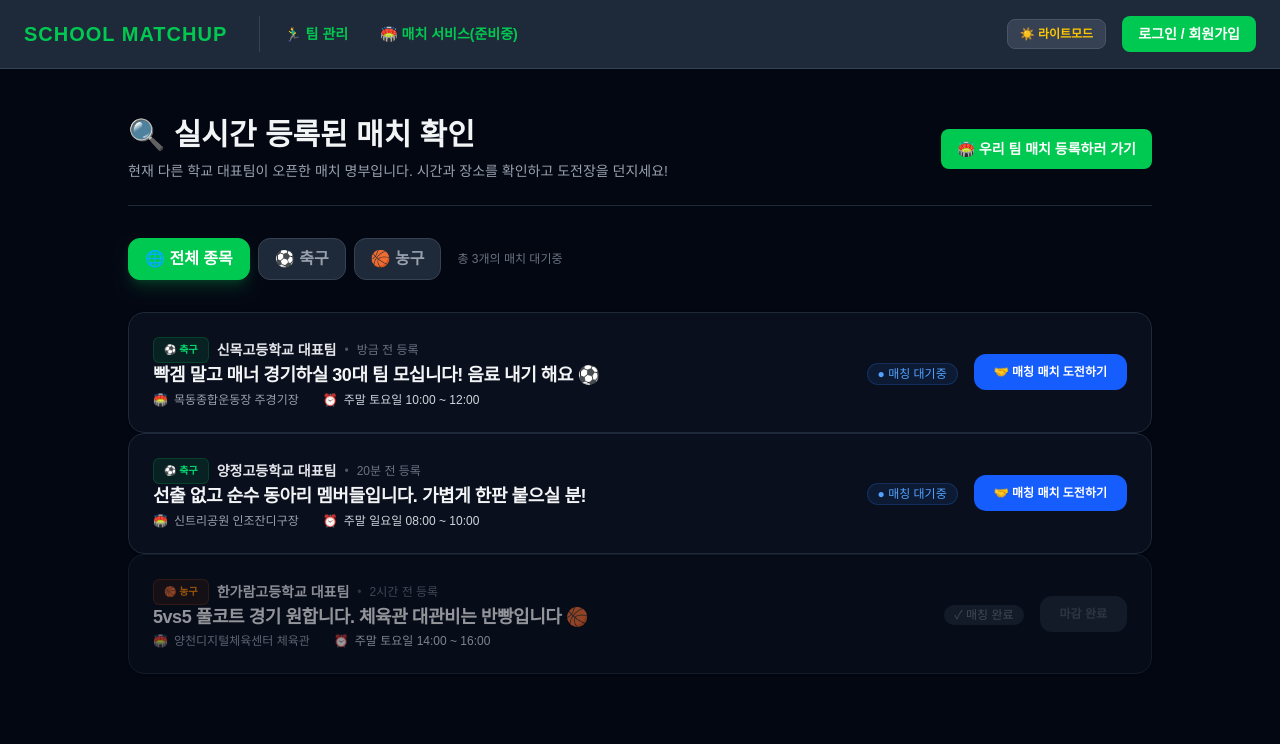
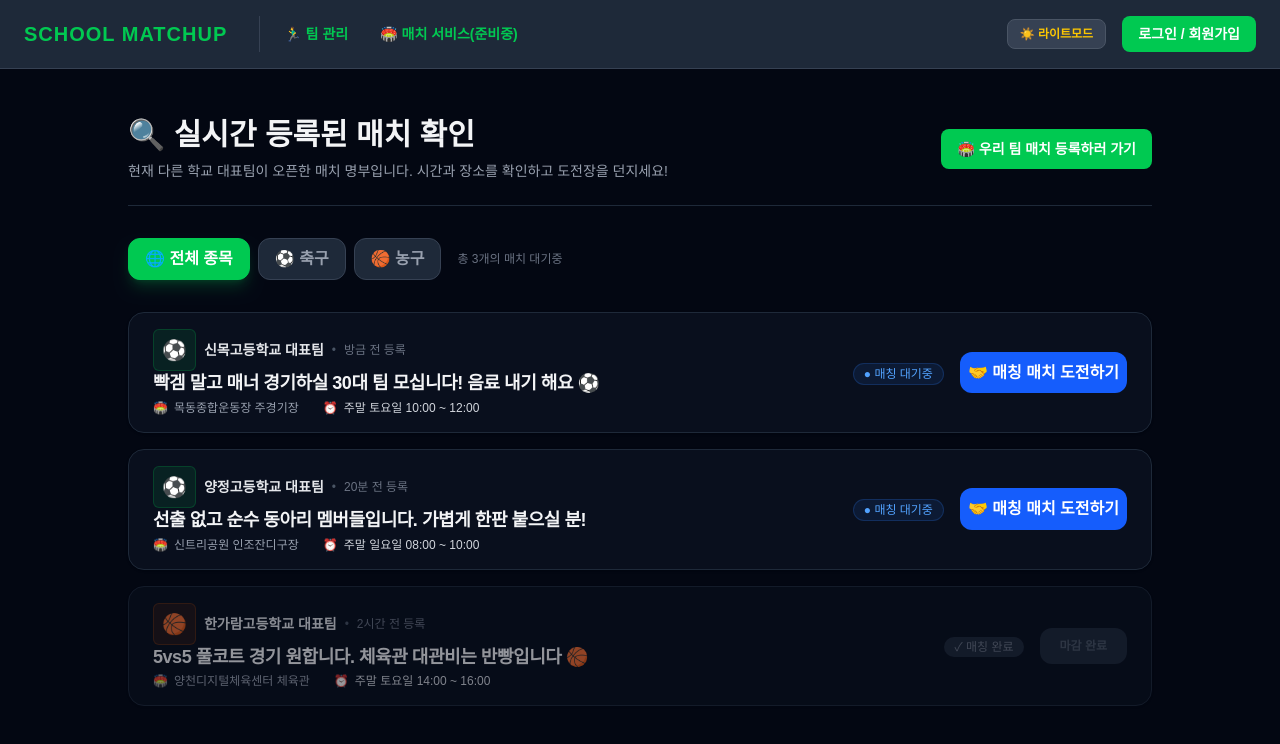
Before and after one commit to ssunvirus/sports-matching-service, a Next.js app in the folder sports-web/: page /match-list in a window 1280 px wide. Shown: the top 744 px of the page. Built offline with nearby package versions, Linux system fonts and the light colour scheme.

Commit message:
6/10수정사항

```diff
--- a/sports-web/src/app/match-list/page.tsx
+++ b/sports-web/src/app/match-list/page.tsx
@@ -104,7 +104,7 @@ export default function MatchListPage() {
         </div>
 
         {/* 🗂️ 실시간 매치업 보드 피드 리스트 구역 */}
-        <div className="space-y-2">
+        <div className="space-y-2 flex flex-col gap-4">
           {filteredMatches.length === 0 ? (
             <div className="text-center p-12 border-2 border-dashed border-gray-800 rounded-2xl bg-gray-900/20">
               <p className="text-gray-500 text-sm">
@@ -115,7 +115,7 @@ export default function MatchListPage() {
             filteredMatches.map((match) => (
               <div
                 key={match.id}
-                className={`p-6 rounded-2xl border transition-all bg-gray-900/50 border-gray-800 hover:border-gray-700 shadow-sm flex flex-col md:flex-row justify-between items-start md:items-center gap-6 ${
+                className={`px-4 xl:px-6 py-4 rounded-2xl border transition-all bg-gray-900/50 border-gray-800 hover:border-gray-700 shadow-sm flex flex-col lg:flex-row justify-between items-start lg:items-center gap-4 xl:gap-6 ${
                   match.status === "매칭완료" ? "opacity-60" : ""
                 }`}
               >
@@ -124,13 +124,13 @@ export default function MatchListPage() {
                   <div className="flex items-center gap-2 flex-wrap">
                     {/* 종목 태그 */}
                     <span
-                      className={`px-2.5 py-1 rounded-md text-[10px] font-extrabold ${
+                      className={`px-2 py-1 rounded-md text-[20px] font-extrabold ${
                         match.sportType === "축구"
                           ? "bg-green-500/10 text-green-400 border border-green-500/20"
                           : "bg-orange-500/10 text-orange-400 border border-orange-500/20"
                       }`}
                     >
-                      {match.sportType === "축구" ? "⚽ 축구" : "🏀 농구"}
+                      {match.sportType === "축구" ? "⚽" : "🏀"}
                     </span>
                     {/* 학교 대표팀 이름 */}
                     <span className="text-sm font-bold text-gray-200">
@@ -185,7 +185,7 @@ export default function MatchListPage() {
                       onClick={() =>
                         handleApplyMatch(match.schoolName, match.sportType)
                       }
-                      className="w-full md:w-auto px-5 py-2.5 bg-blue-600 hover:bg-blue-500 text-white rounded-xl text-xs font-bold transition-all cursor-pointer hover:shadow-lg hover:shadow-blue-600/20"
+                      className="w-max px-2 py-2 bg-blue-600 hover:bg-blue-500 text-white rounded-xl text-s font-bold transition-all cursor-pointer hover:shadow-lg hover:shadow-blue-600/20"
                     >
                       🤝 매칭 매치 도전하기
                     </button>
```
